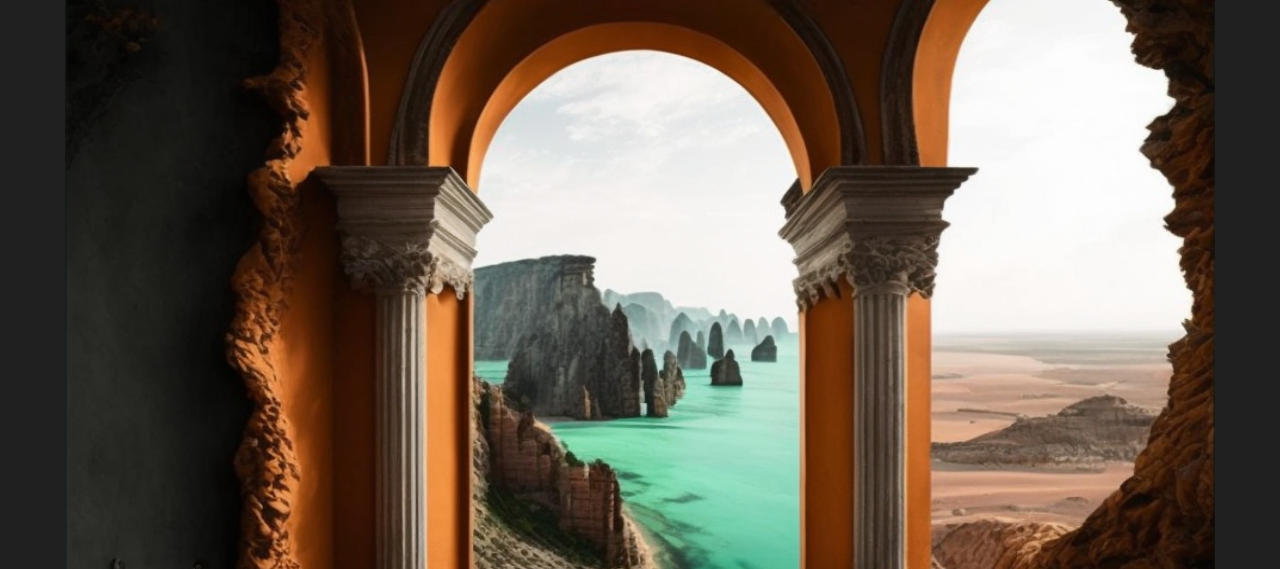
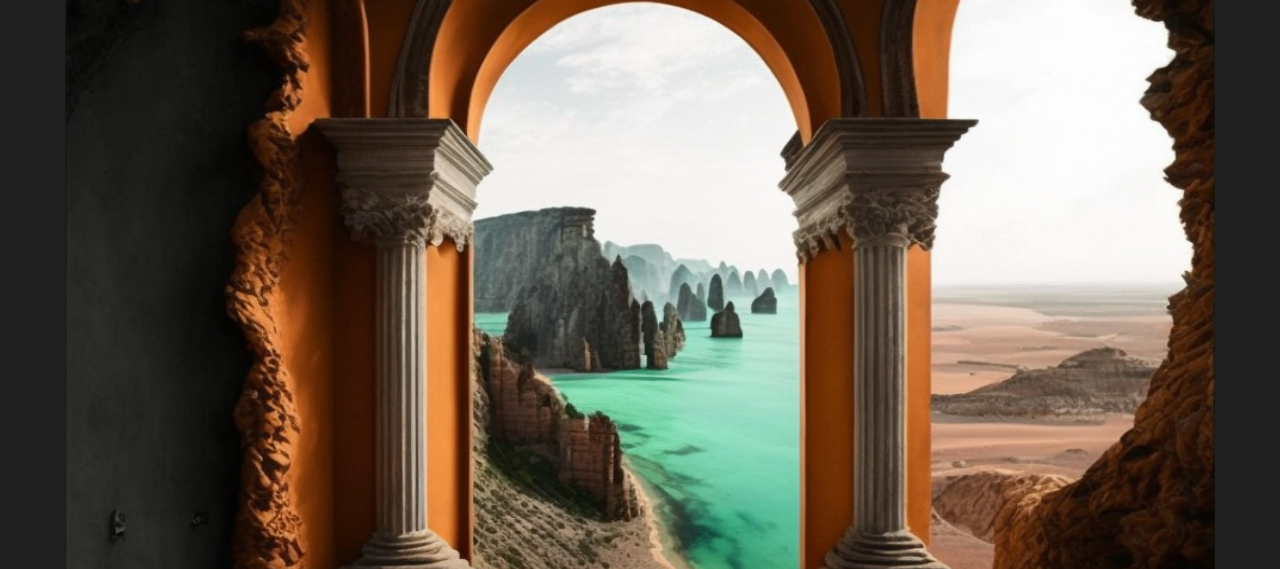
Before and after one commit to FacuMasague/AI-Blog, a website: page index.html in a window 1280 px wide. Shown: the part 171-740 px from the top of the page. Drawn offline with Linux system fonts and the light colour scheme.

Commit message:
Minor changes

```diff
--- a/scss/_main.scss
+++ b/scss/_main.scss
@@ -5,8 +5,7 @@
     justify-content: center;
     .main_body{
         width: 100%;
-        margin-top: 3rem;
-        border-radius: 2rem;
+        border-radius: 2rem 2rem 0 0;
         width: 1150px;
         height: 100vh;
         background-image: url("../assets/main_background.png");
```
Also changed, not shown: css/style.css.
